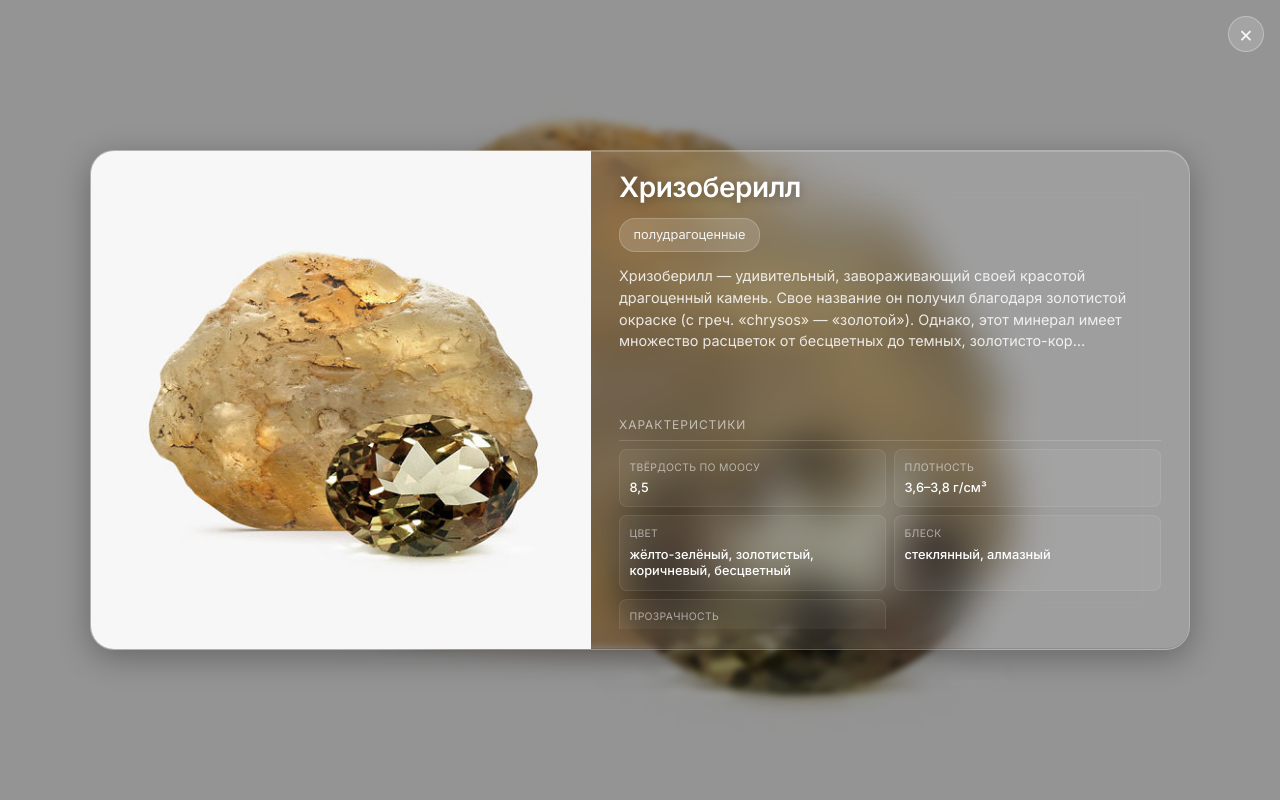
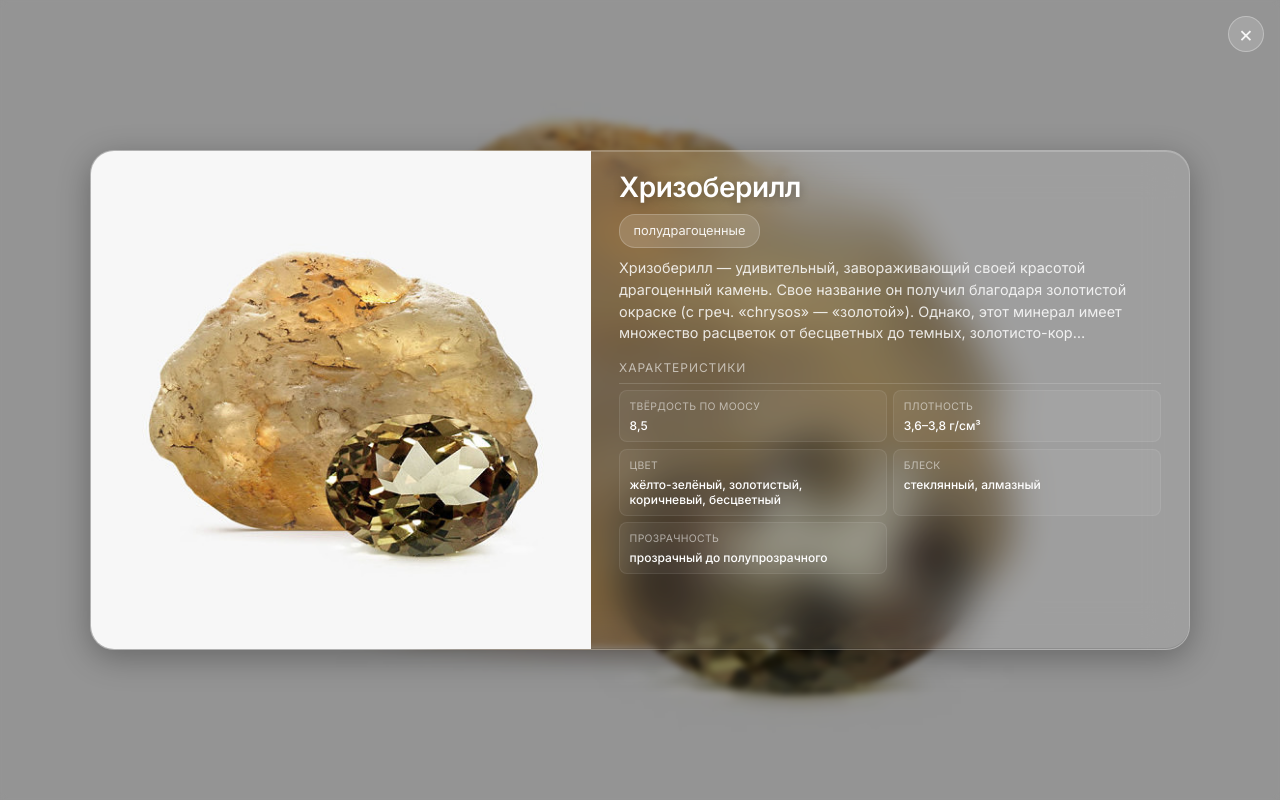
Before and after one commit to Butey/gem-app, a Flask app: template templates/gem_detail_glass.html in a window 1280 px wide. Run offline with Flask 3, Linux system fonts and the light colour scheme; the template is opened without the code that fills it: values that come from a table or form of the project are taken from there, others are empty; data comes from the database, SQL or seed files in the repository.

Commit message:
fix: исправлены отступы и характеристики
- gap: 0.6rem (было 0.85rem)
- margin-top у характеристик: 0.3rem (было auto)
- gap в specs: 0.4rem (было 0.5rem)
- gap в specs-grid: 0.4rem (было 0.5rem)
- padding spec-item: 0.5rem 0.6rem (было 0.6rem)
- font-size value: 0.75rem (было 0.8rem)
- -webkit-line-clamp: 5 (было 6)
- Убран max-height у specs-grid

Co-authored-by: Qwen-Coder <qwen-coder@alibabacloud.com>

```diff
--- a/static/css/glassmorphism-detail.css
+++ b/static/css/glassmorphism-detail.css
@@ -101,7 +101,7 @@
     padding: 1.25rem 1.75rem;
     display: flex;
     flex-direction: column;
-    gap: 0.85rem;
+    gap: 0.6rem;
     color: #fff;
     min-width: 0;
     overflow: hidden;
@@ -137,16 +137,16 @@
     color: rgba(255, 255, 255, 0.85);
     overflow: hidden;
     display: -webkit-box;
-    -webkit-line-clamp: 6;
+    -webkit-line-clamp: 5;
     -webkit-box-orient: vertical;
 }
 
 /* Раздел характеристик */
 .gem-glass-specs {
-    margin-top: auto;
+    margin-top: 0.3rem;
     display: flex;
     flex-direction: column;
-    gap: 0.5rem;
+    gap: 0.4rem;
 }
 
 .gem-glass-specs-title {
@@ -162,19 +162,20 @@
 .gem-glass-specs-grid {
     display: grid;
     grid-template-columns: repeat(2, 1fr);
-    gap: 0.5rem;
-    max-height: 180px;
-    overflow: hidden;
+    gap: 0.4rem;
 }
 
 /* Карточка характеристики */
 .gem-glass-spec-item {
     background: rgba(255, 255, 255, 0.05);
     border-radius: 8px;
-    padding: 0.6rem;
+    padding: 0.5rem 0.6rem;
     border: 1px solid rgba(255, 255, 255, 0.08);
     transition: all 0.2s ease;
     min-width: 0;
+    display: flex;
+    flex-direction: column;
+    gap: 0.15rem;
 }
 
 .gem-glass-spec-item:hover {
@@ -187,17 +188,16 @@
     text-transform: uppercase;
     letter-spacing: 0.03em;
     color: rgba(255, 255, 255, 0.55);
-    margin-bottom: 0.25rem;
     white-space: nowrap;
     overflow: hidden;
     text-overflow: ellipsis;
 }
 
 .gem-glass-spec-value {
-    font-size: 0.8rem;
+    font-size: 0.75rem;
     color: #fff;
     font-weight: 500;
-    line-height: 1.3;
+    line-height: 1.25;
     word-break: break-word;
 }
 
@@ -224,10 +224,6 @@
         max-height: none;
     }
 
-    .gem-glass-specs-grid {
-        max-height: none;
-    }
-
     .gem-glass-title {
         font-size: 1.5rem;
     }
@@ -245,7 +241,7 @@
 
     .gem-glass-content {
         padding: 1.25rem;
-        gap: 0.75rem;
+        gap: 0.5rem;
     }
 
     .gem-glass-title {
```
